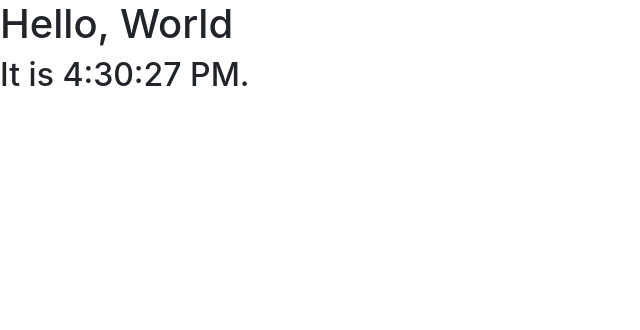
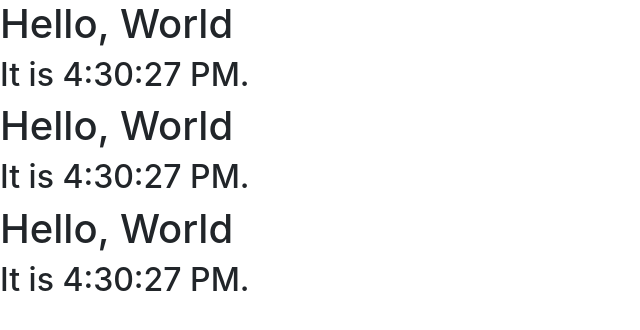
Before and after one commit to skryspin/portfolio-website, a React (Create React App) app: page /react-practice in a window 1280 px wide. Shown: the top 330 px of the page, without its empty margins (0-640 px from the left). Built offline with nearby package versions, Linux system fonts and the light colour scheme.

Commit message:
Added notes on State and data flow

```diff
--- a/src/Practice.js
+++ b/src/Practice.js
@@ -7,9 +7,63 @@ import './App.css';
 //NOTE: Always start component names with a capital letter
 //NOTE: Props are read-only: never modify props
 //NOTE: Use STATE to modify stuff
+//NOTE: There are three things you should know about setState()
+// 1) Do Not Modify State directly
+//
+// Wrong
+// this.state.comment = 'Hello';
+//
+//correct
+//this.setState({comment: 'Hello'});
+//
+// The only place where you can assign this.state is the constructor
+//
+// ---- States may be updated Asynchronously ---
+//
+// WRONG
+// this.setState({
+//    counter: this.state.counter + this.props.increment,
+// })/
+//
+// CORRECT
+// this.setState((state, props) => ({
+//      counter: state.counter + props.increment
+//}))/
+//
+// ---- State updates are Merged ----
+// When you call setState(), React merges the object you provide into the current state
+//
+//For example, your state may contain several independent variables:
+//  constructor(props) {
+  //   super(props);
+  //   this.state = {
+  //     posts: [],
+  //     comments: []
+  //   };
+  // }
+//Then you can update them independently with separate setState() calls:
+//  componentDidMount() {
+  //   fetchPosts().then(response => {
+  //     this.setState({
+  //       posts: response.posts
+  //     });
+  //   });
+  //
+  //   fetchComments().then(response => {
+  //     this.setState({
+  //       comments: response.comments
+  //     });
+  //   });
+  // }
+  // --- The Data Flows Down---
+  // Any state is always owned by some specific component, and any data derived from that state can only affect components "below" them in the tree
 function Practice(props) {
   return (
-    <Clock />
+    <div>
+      <Clock />
+      <Clock />
+      <Clock />
+    </div>
   )
 }
 
@@ -25,12 +79,13 @@ function Practice(props) {
 
 //The Clock, but as a class so we can use state
 class Clock extends React.Component {
+  //#1 React calls the constructor
   constructor(props) {
     super(props);
     this.state = {date: new Date()};
   }
 
-  //Runs after the component output has been rendered to the DOM
+  //#3 Runs after the component output has been rendered to the DOM
   componentDidMount() {
     this.timerID = setInterval(
       () => this.tick(),
@@ -38,16 +93,19 @@ class Clock extends React.Component {
     );
   }
 
+  //#5 if the Clock component is removed from the DOM, this stops the timer
   componentWillUnmount() {
     clearInterval(this.timerID);
   }
 
+  //#4 Every second, tick() is run
   tick() {
     this.setState({
       date: new Date()
     });
   }
 
+  //#2 React calls render
   render() {
     return (
       <div>
```
